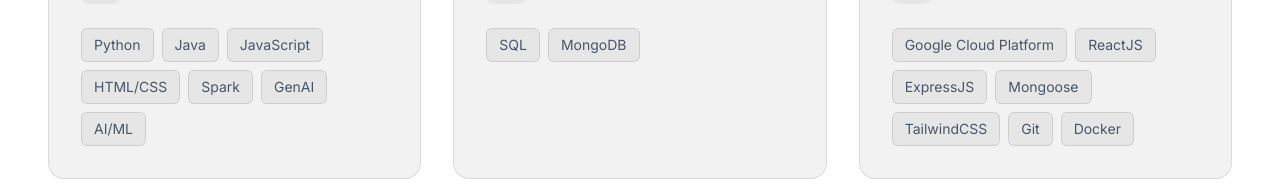
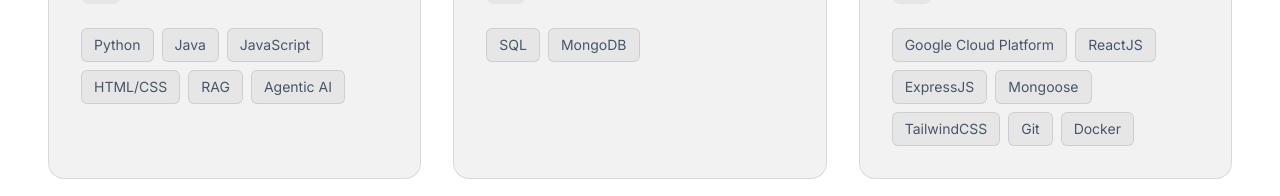
Before and after one commit to addy-301/Personal_Site, a React (Vite) app: page / in a window 1280 px wide. Shown: the part 1411-1607 px from the top of the page. Built offline with nearby package versions, Linux system fonts and the light colour scheme; a web font is replaced by a local one.

Commit message:
Update technical skills in data.ts

```diff
--- a/src/data.ts
+++ b/src/data.ts
@@ -62,7 +62,7 @@
     "Qualified for Round 2 of INFAthon (Informatica Code-a-thon)."
   ],
   skills: {
-    technical: ["Python", "Java", "JavaScript", "HTML/CSS", "Spark", "GenAI", "AI/ML"],
+    technical: ["Python", "Java", "JavaScript", "HTML/CSS", "RAG", "Agentic AI"],
     database: ["SQL", "MongoDB"],
     tools: ["ReactJS", "ExpressJS", "Mongoose", "TailwindCSS", "Git", "Docker"],
     cloud: ["Google Cloud Platform"]
```
